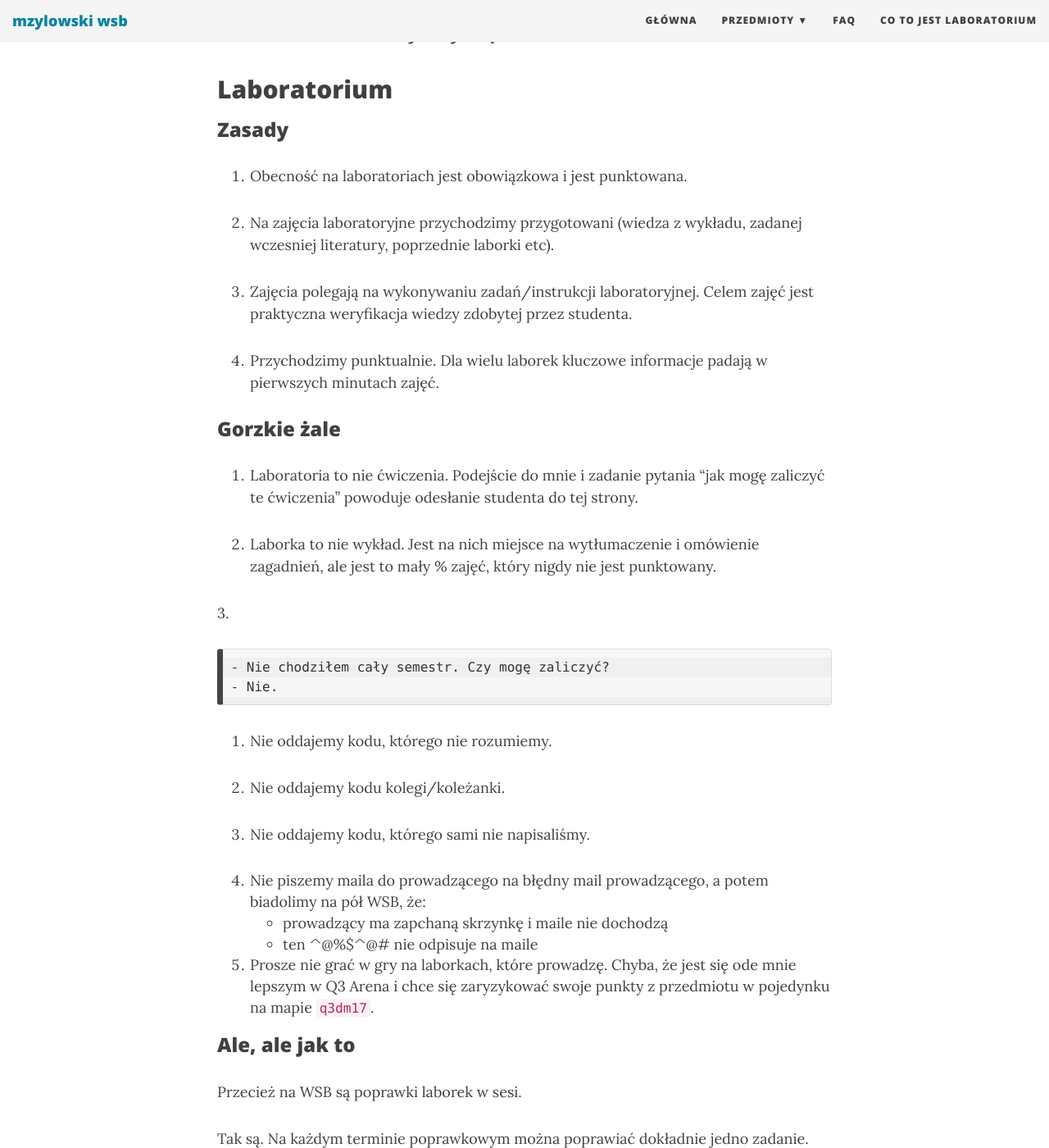
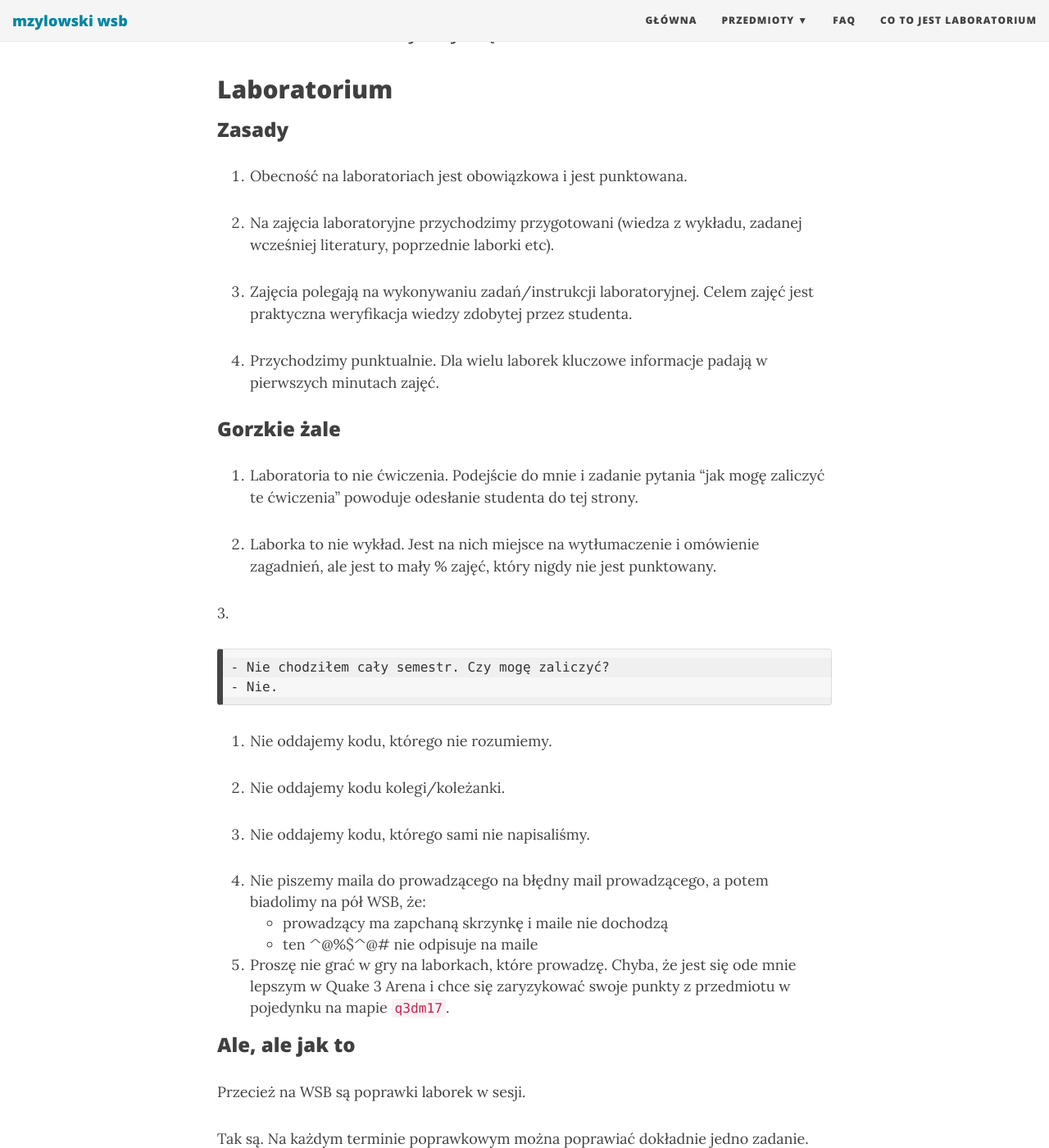
Before and after one commit to mzylowski/wsb-pages, a Jekyll site: the page built from laborki.md, in a window 1280 px wide and 1400 px high, scrolled down 318 px. Shown: the whole window at 82% size. Built offline with Jekyll 4.4.1, drawn with Linux system fonts in a browser that asks for light colours; nearby versions of some CDN libraries.

```diff
--- a/laborki.md
+++ b/laborki.md
@@ -9,7 +9,7 @@ subtitle: Cobyśmy się dobrze rozumieli.
 ### Zasady
 1. Obecność na laboratoriach jest obowiązkowa i jest punktowana.
 
-2. Na zajęcia laboratoryjne przychodzimy przygotowani (wiedza z wykładu, zadanej wczesniej literatury, poprzednie laborki etc).
+2. Na zajęcia laboratoryjne przychodzimy przygotowani (wiedza z wykładu, zadanej wcześniej literatury, poprzednie laborki etc).
 
 3. Zajęcia polegają na wykonywaniu zadań/instrukcji laboratoryjnej. Celem zajęć jest praktyczna weryfikacja wiedzy zdobytej przez studenta.
 
@@ -38,10 +38,10 @@ subtitle: Cobyśmy się dobrze rozumieli.
 - prowadzący ma zapchaną skrzynkę i maile nie dochodzą
 - ten ^@%$^@# nie odpisuje na maile
 
-8. Prosze nie grać w gry na laborkach, które prowadzę. Chyba, że jest się ode mnie lepszym w Q3 Arena i chce się zaryzykować swoje punkty z przedmiotu w pojedynku na mapie `q3dm17`.
+8. Proszę nie grać w gry na laborkach, które prowadzę. Chyba, że jest się ode mnie lepszym w Quake 3 Arena i chce się zaryzykować swoje punkty z przedmiotu w pojedynku na mapie `q3dm17`.
 
 ### Ale, ale jak to
-Przecież na WSB są poprawki laborek w sesi.
+Przecież na WSB są poprawki laborek w sesji.
 
 Tak są. Na każdym terminie poprawkowym można poprawiać dokładnie jedno zadanie. Oznacza to, że nie chodząc cały semestr i tak nie starczy punktów po pierwszej poprawce. Te terminy są dla osób, które wykazywały jakieś chęci w trakcie semestru.
 
```
Also changed, not shown: _posts/2015-02-28-test-markdown.md (+3 -74 lines), faq.md (+2 -2 lines), .travis.yml (added), CHANGELOG.md (deleted), README.md (deleted), README.txt (added), 1 other file.
